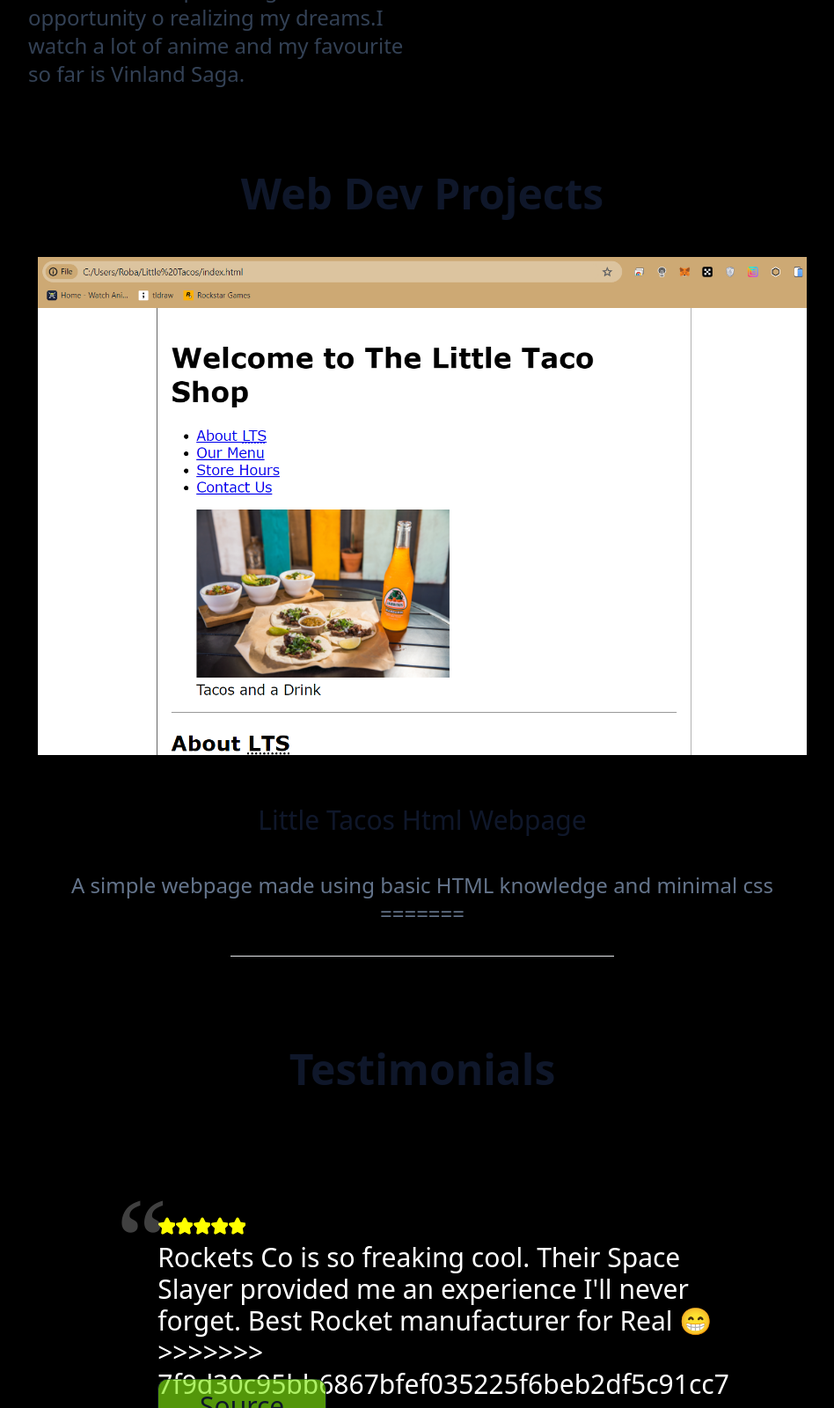
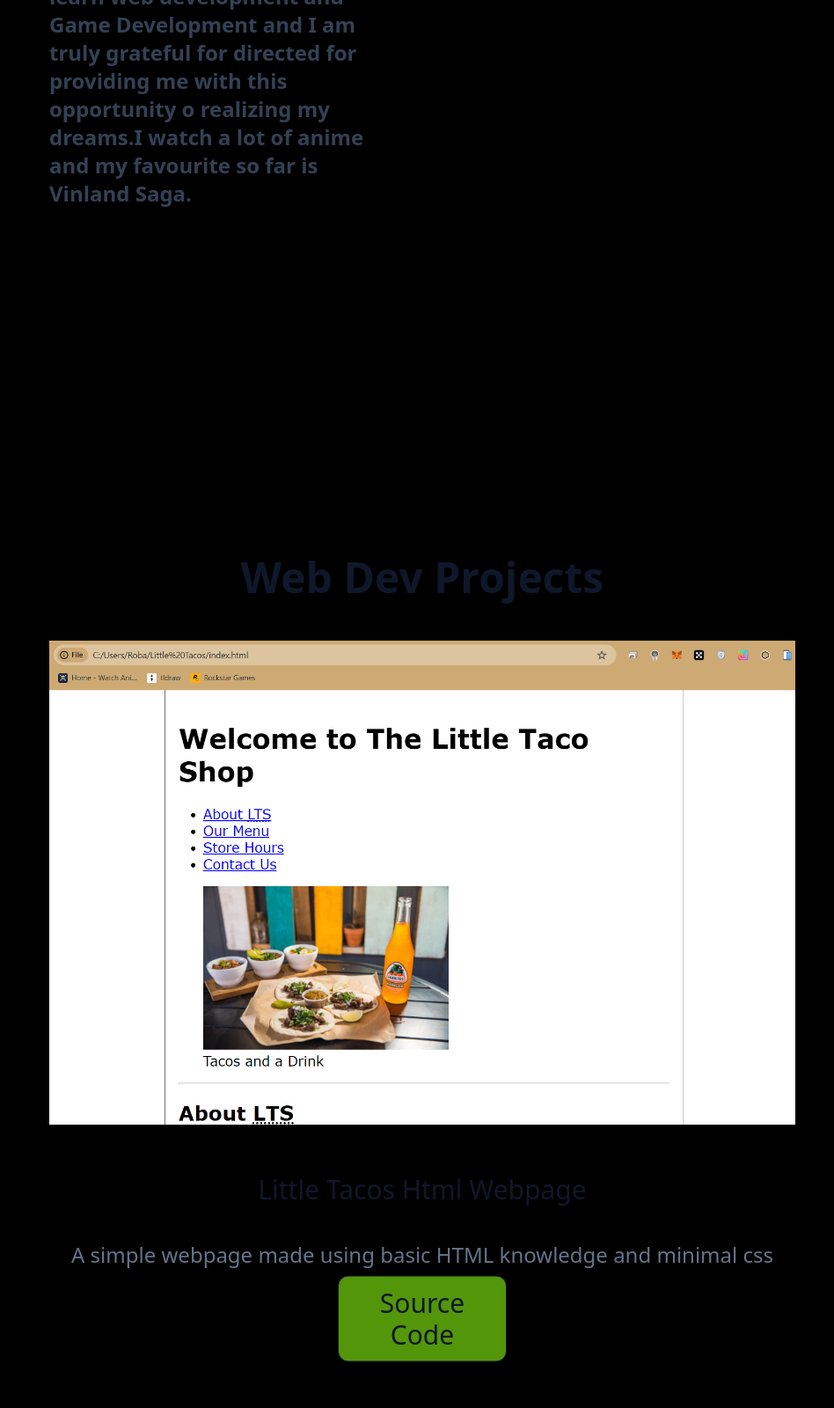
Before and after one commit to Robaaaaaa/Portfolio-Site, a website: page build/index.html in a window 1280 px wide. Shown: the part 1200-2800 px from the top of the page at 88% size, without its empty margins (160-1108 px from the left). Drawn offline with nearby package versions, Linux system fonts and the light colour scheme.

```diff
--- a/build/index.html
+++ b/build/index.html
@@ -57,12 +57,11 @@
             </article>
             <img class="w-1/4 border border-radius" src="./img/crab.png" alt="Me">
         </section>
-        <section id="about" class="flex flex-col mt-0 sm:flex-row items-center">
-            <p class="max-w-md text-2xl mt-4 text-center sm:text-left text-slate-700 dark:text-slate-400">
+        <article id="about" class="sm:w-1/2 flex flex-row-reverse sm:flex-row p-6 items-center">
+            <p class="max-w-md text-2xl mt-8 sm:text-left text-slate-700 dark:text-slate-400 font-bold text-center align-middle mb-12 scroll-mt-40 widescreen:section-min-height tallscreen:section-min-height">
                 I was born in <label for="birthday">2006</label><input type="date" id="birthday" name="birthday" class="hidden"> and I am currently seventeen years old.I live in Thika.I studied at <a href="https://kagumo-high.vercel.app/" class="text-orangered">Kagumo High School</a> and I took my KCPE examinations on 2023 I spend most of my time on the internet.I've always wanted to learn web development and Game Development and I am truly grateful for directed for providing me with this opportunity o realizing my dreams.I watch a lot of anime and my favourite so far is Vinland Saga.
             </p>
-        </section>
-<<<<<<< HEAD
+        </article>
         <section id="projects">
             <section id="webprojects" class="p-6 my-12 -scroll-mt-20">
                 <h2 class="text-4xl font-bold text-center sm:text-5xl mb-6 text-slate-900 dark:text-white">
@@ -76,36 +75,6 @@
                         </h3>
                         <p class="text-2xl text-center mt-2 text-slate-500 dark:text-slate-400">
                             A simple webpage made using basic HTML knowledge and minimal css
-=======
-        <hr class="mx-auto bg-black dark:bg-white w-1/2">
-        <section id="testimonials" class="p-6 my-12 scroll-mt-20 widescreen:section-min-height tallscreen:section-min-height">
-            <h2 class="text-4xl font-bold text-center sm:text-5xl mb-6 text-slate-900 dark:text-white">
-                Testimonials
-            </h2>
-            <figure class="my-12">
-                <div class="bg-slate-800 dark:bg-black pl-14 pr-8 py-12 rounded-3xl relative">
-                    <blockquote class="bg-[#7dd3fc] dark:bg-black pl-14 pr-8 py-12 rounded-3xl relative">
-                        <div class="flex items-center mb-0.1 text-teal-600">
-                            <!-- Star icons -->
-                            <svg class="w-5 h-5 me-0" aria-hidden="true" xmlns="http://www.w3.org/2000/svg" fill="yellow" viewBox="0 0 20">
-                                <path d="M20.924 7.625a1.523 1.523 0 0 0-1.238-1.044l-5.051-.734-2.259-4.577a1.534 1.534 0 0 0-2.752 0L7.365 5.847l-5.051.734A1.535 1.535 0 0 0 1.463 9.2l3.656 3.563-.863 5.031a1.532 1.532 0 0 0 2.226 1.616L11 17.033l4.518 2.375a1.534 1.534 0 0 0 2.226-1.617l-.863-5.03L20.537 9.2a1.523 1.523 0 0 0 .387-1.575Z"/>
-                            </svg>
-                            <svg class="w-5 h-5 me-1" aria-hidden="true" xmlns="http://www.w3.org/2000/svg" fill="yellow" viewBox="0 0 20">
-                                <path d="M20.924 7.625a1.523 1.523 0 0 0-1.238-1.044l-5.051-.734-2.259-4.577a1.534 1.534 0 0 0-2.752 0L7.365 5.847l-5.051.734A1.535 1.535 0 0 0 1.463 9.2l3.656 3.563-.863 5.031a1.532 1.532 0 0 0 2.226 1.616L11 17.033l4.518 2.375a1.534 1.534 0 0 0 2.226-1.617l-.863-5.03L20.537 9.2a1.523 1.523 0 0 0 .387-1.575Z"/>
-                            </svg>
-                            <svg class="w-5 h-5 me-1" aria-hidden="true" xmlns="http://www.w3.org/2000/svg" fill="yellow" viewBox="0 0 20">
-                                <path d="M20.924 7.625a1.523 1.523 0 0 0-1.238-1.044l-5.051-.734-2.259-4.577a1.534 1.534 0 0 0-2.752 0L7.365 5.847l-5.051.734A1.535 1.535 0 0 0 1.463 9.2l3.656 3.563-.863 5.031a1.532 1.532 0 0 0 2.226 1.616L11 17.033l4.518 2.375a1.534 1.534 0 0 0 2.226-1.617l-.863-5.03L20.537 9.2a1.523 1.523 0 0 0 .387-1.575Z"/>
-                            </svg>
-                            <svg class="w-5 h-5 me-1" aria-hidden="true" xmlns="http://www.w3.org/2000/svg" fill="yellow" viewBox="0 0 20">
-                                <path d="M20.924 7.625a1.523 1.523 0 0 0-1.238-1.044l-5.051-.734-2.259-4.577a1.534 1.534 0 0 0-2.752 0L7.365 5.847l-5.051.734A1.535 1.535 0 0 0 1.463 9.2l3.656 3.563-.863 5.031a1.532 1.532 0 0 0 2.226 1.616L11 17.033l4.518 2.375a1.534 1.534 0 0 0 2.226-1.617l-.863-5.03L20.537 9.2a1.523 1.523 0 0 0 .387-1.575Z"/>
-                            </svg>
-                            <svg class="w-5 h-5" aria-hidden="true" xmlns="http://www.w3.org/2000/svg" fill="yellow" viewBox="0 0 0">
-                                <path d="M20.924 7.625a1.523 1.523 0 0 0-1.238-1.044l-5.051-.734-2.259-4.577a1.534 1.534 0 0 0-2.752 0L7.365 5.847l-5.051.734A1.535 1.535 0 0 0 1.463 9.2l3.656 3.563-.863 5.031a1.532 1.532 0 0 0 2.226 1.616L11 17.033l4.518 2.375a1.534 1.534 0 0 0 2.226-1.617l-.863-5.03L20.537 9.2a1.523 1.523 0 0 0 .387-1.575Z"/>
-                            </svg>
-                        </div>
-                                            <p class="text-2xl sm:text-3xl text-left mt-2 text-white dark:text-slate-400 before:content-['\201C'] before:font-serif before:absolute before:top-0 before:left-0 before:text-9xl before:text-white before:opacity-25 before:transform before:translate-x-2 before:translate-y-2 after:content-['\201D'] after:font-serif after:absolute after:-bottom-20 after:right-0 after:text-9xl after:text-white after:opacity-25 after:transform after:-translate-x-2 after:-translate-y-2">
-                            Rockets Co is so freaking cool. Their Space Slayer provided me an experience I'll never forget. Best Rocket manufacturer for Real 😁
->>>>>>> 7f9d30c95bb6867bfef035225f6beb2df5c91cc7
                         </p>
                         <button class="bg-green-var active hover text-white p-3 w-48 rounded-xl border border-solid border-slate-900 dark:border-none animate-bounce"><a href="https://github.com/Robaaaaaa/html-repo" class="text-3xl text-center text-slate-900 dark:text-white" target="_blank">Source Code</a></button>
                     </li>
```
Also changed, not shown: build/contact.html (+5 -7 lines).
